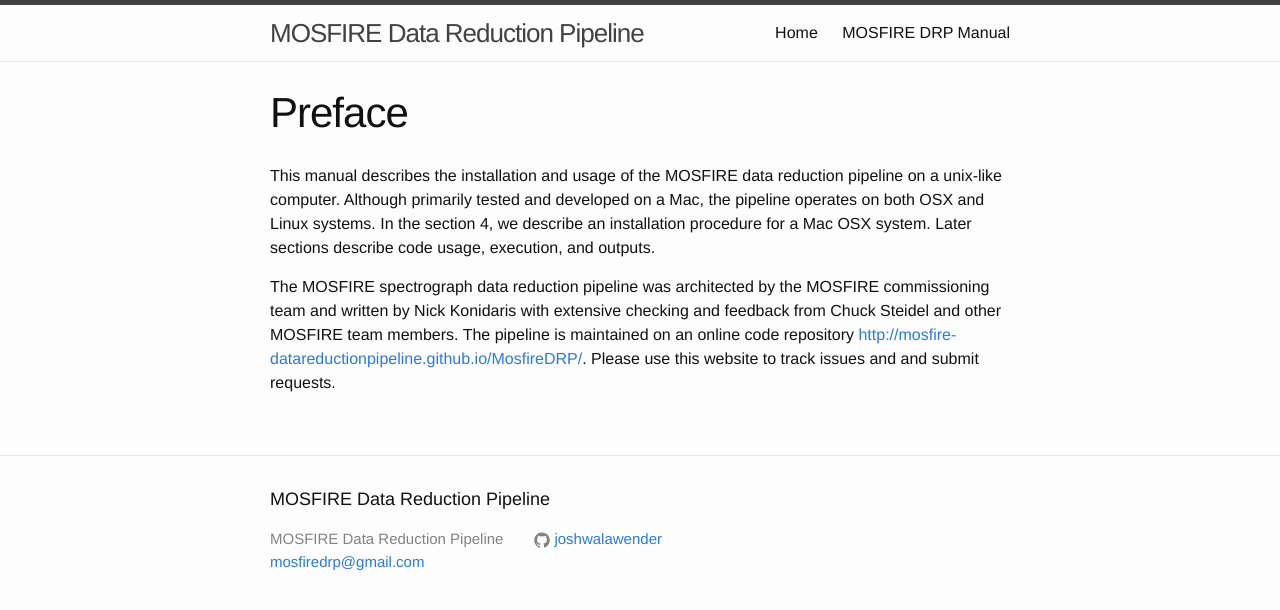
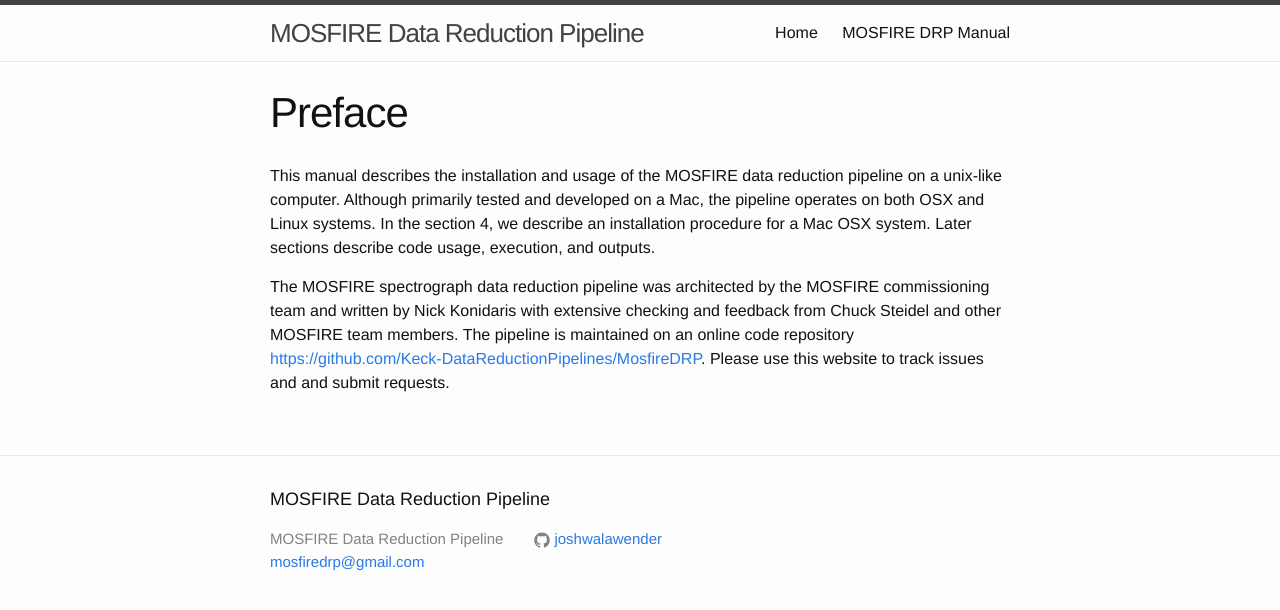
Before and after one commit to Keck-DataReductionPipelines/MosfireDRP, a Jekyll site: the page built from _manual/02preface.md, in a window 1280 px wide. Shown: the top 610 px of the page. Built offline with Jekyll 4.4.1, drawn with Linux system fonts in a browser that asks for light colours; some of the changed lines change nothing that is shown.

Commit message:
Fix web link.

```diff
--- a/_manual/02preface.md
+++ b/_manual/02preface.md
@@ -6,4 +6,4 @@
 
 This manual describes the installation and usage of the MOSFIRE data reduction pipeline on a unix-like computer. Although primarily tested and developed on a Mac, the pipeline operates on both OSX and Linux systems. In the section 4, we describe an installation procedure for a Mac OSX system. Later sections describe code usage, execution, and outputs.
 
-The MOSFIRE spectrograph data reduction pipeline was architected by the MOSFIRE commissioning team and written by Nick Konidaris with extensive checking and feedback from Chuck Steidel and other MOSFIRE team members. The pipeline is maintained on an online code repository [http://mosfire-datareductionpipeline.github.io/MosfireDRP/](http://mosfire-datareductionpipeline.github.io/MosfireDRP/). Please use this website to track issues and and submit requests.
+The MOSFIRE spectrograph data reduction pipeline was architected by the MOSFIRE commissioning team and written by Nick Konidaris with extensive checking and feedback from Chuck Steidel and other MOSFIRE team members. The pipeline is maintained on an online code repository [https://github.com/Keck-DataReductionPipelines/MosfireDRP](https://github.com/Keck-DataReductionPipelines/MosfireDRP). Please use this website to track issues and and submit requests.
```
